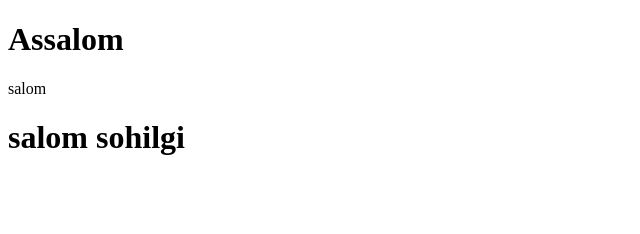
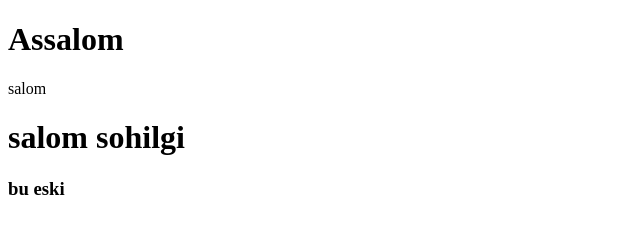
Before and after one commit to abdurrohmanalbatta/yangiish3, a plain HTML site: page index.html in a window 1280 px wide. Shown: the full height of the page, 0-640 px from the left. Drawn offline with Linux system fonts and the light colour scheme.

Commit message:
new file

```diff
--- a/index.html
+++ b/index.html
@@ -10,5 +10,6 @@
   <h1>Assalom</h1>
   <p>salom</p>
   <h1>salom sohilgi</h1>
+  <h3>bu eski</h3>
 </body>
 </html>
```
